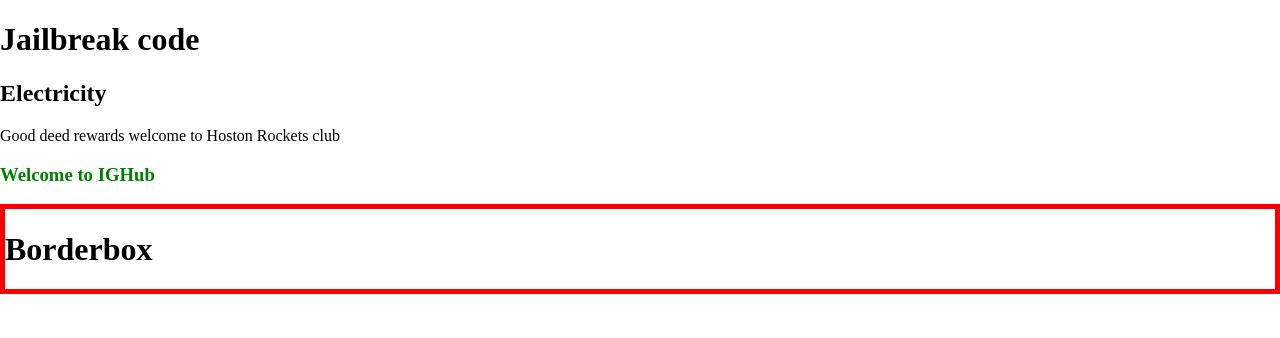
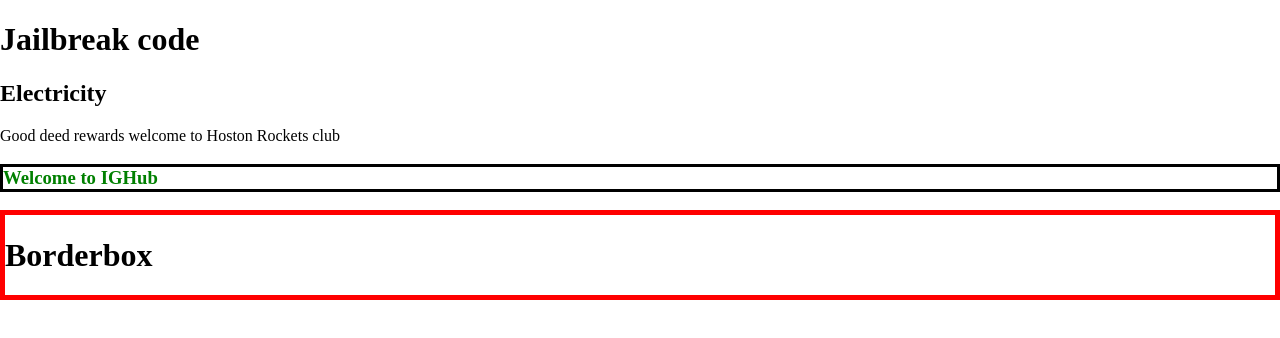
Before and after one commit to villakings/gitdemo, a plain HTML site: page index.html in a window 1280 px wide. Drawn offline with Linux system fonts and the light colour scheme.

Commit message:
Welcome to IGHub

```diff
--- a/index.html
+++ b/index.html
@@ -12,6 +12,10 @@
       }
       #borderbox{
         border :5px solid red;
+      }
+      .one{
+        border: 3px solid black
+      }
     </style>
 
   </head>
@@ -21,7 +25,7 @@
     <h2>Electricity</h2>
     <a href="http://" target="_blank" rel="noopener noreferrer"></a>
     Good deed rewards welcome to Hoston Rockets club
-    <h3 style="color: green">Welcome to IGHub</h3>
+    <h3 class="one" style="color: green">Welcome to IGHub</h3>
   </body>
   <div id="borderbox">
     <h1>Borderbox</h1>
```
